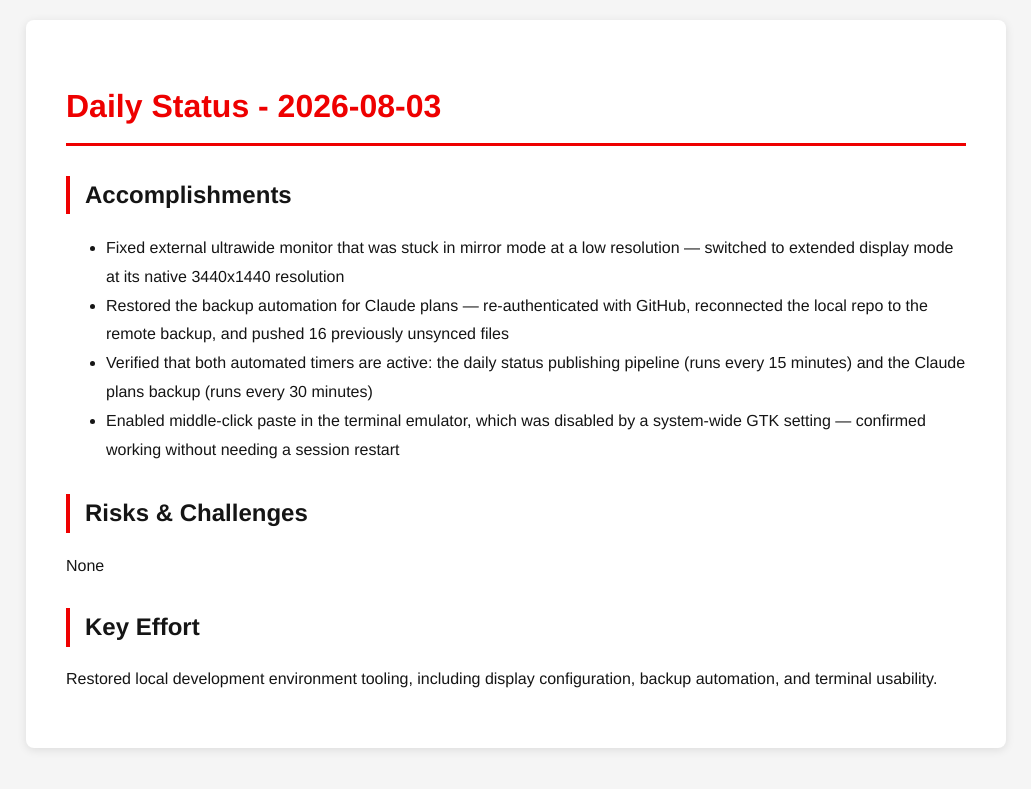
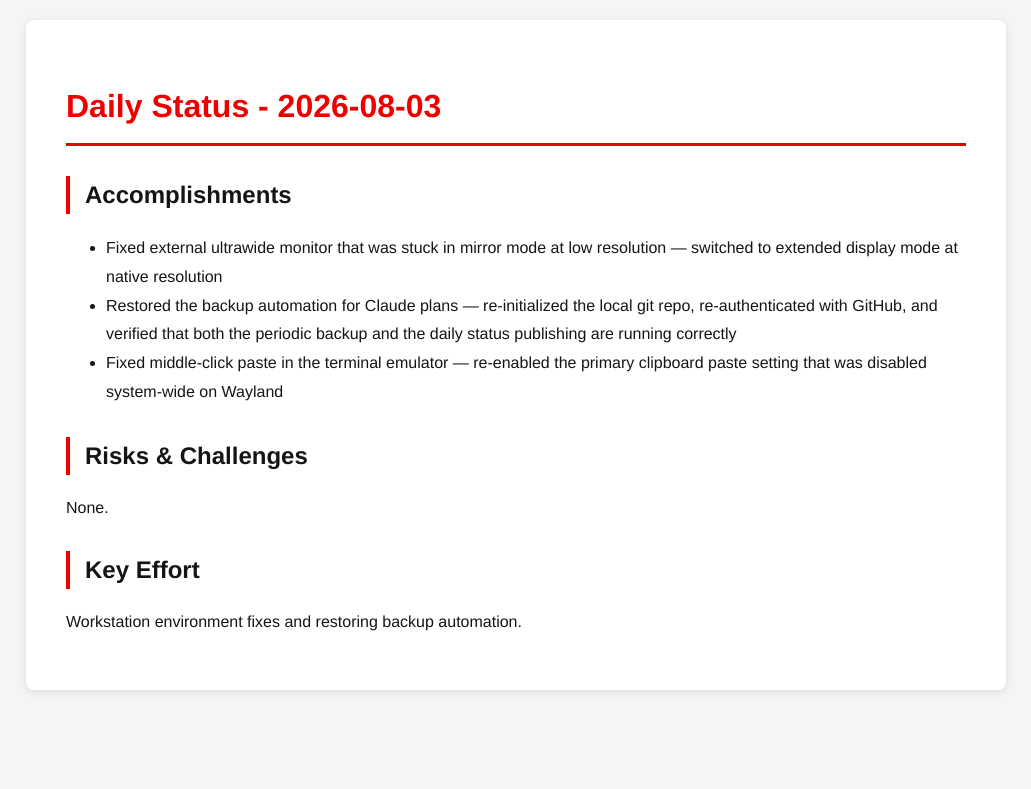
Before and after one commit to tzvatot/daily-status, a Jekyll site: the page built from 2026-08-03.md, in a window 1280 px wide. Shown: the top 789 px of the page, without its empty margins (124-1155 px from the left). Built offline with Jekyll 4.4.1, drawn with Linux system fonts in a browser that asks for light colours.

Commit message:
Daily status update - 2026-08-03

```diff
--- a/2026-08-03.md
+++ b/2026-08-03.md
@@ -7,13 +7,12 @@ date: 2026-08-03
 # Daily Status - 2026-08-03
 
 ## Accomplishments
-- Fixed external ultrawide monitor that was stuck in mirror mode at a low resolution — switched to extended display mode at its native 3440x1440 resolution
-- Restored the backup automation for Claude plans — re-authenticated with GitHub, reconnected the local repo to the remote backup, and pushed 16 previously unsynced files
-- Verified that both automated timers are active: the daily status publishing pipeline (runs every 15 minutes) and the Claude plans backup (runs every 30 minutes)
-- Enabled middle-click paste in the terminal emulator, which was disabled by a system-wide GTK setting — confirmed working without needing a session restart
+- Fixed external ultrawide monitor that was stuck in mirror mode at low resolution — switched to extended display mode at native resolution
+- Restored the backup automation for Claude plans — re-initialized the local git repo, re-authenticated with GitHub, and verified that both the periodic backup and the daily status publishing are running correctly
+- Fixed middle-click paste in the terminal emulator — re-enabled the primary clipboard paste setting that was disabled system-wide on Wayland
 
 ## Risks & Challenges
-None
+None.
 
 ## Key Effort
-Restored local development environment tooling, including display configuration, backup automation, and terminal usability.
+Workstation environment fixes and restoring backup automation.
```
